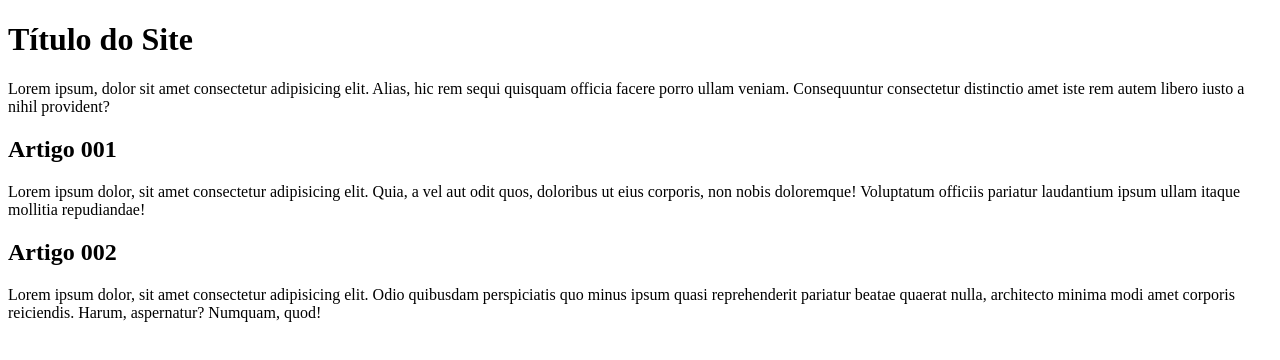
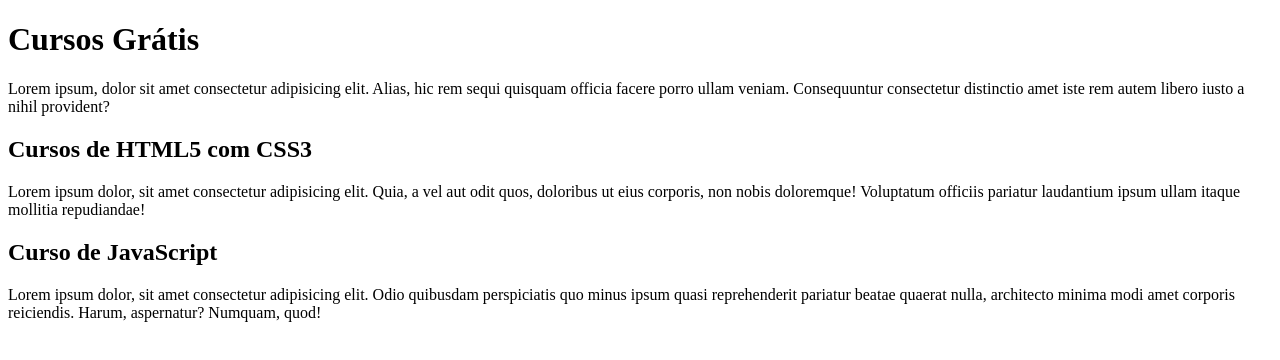
Before and after one commit to Devitor8/Projeto-site, a plain HTML site: page index.html in a window 1280 px wide. Drawn offline with Linux system fonts and the light colour scheme.

Commit message:
Atualizar o conteudo

```diff
--- a/index.html
+++ b/index.html
@@ -8,14 +8,14 @@
 <body>
     <main>
         <head>
-            <h1>Título do Site</h1>
+            <h1>Cursos Grátis</h1>
             <p>Lorem ipsum, dolor sit amet consectetur adipisicing elit. Alias, hic rem sequi quisquam officia facere porro ullam veniam. Consequuntur consectetur distinctio amet iste rem autem libero iusto a nihil provident?</p>
         </head>
         <article>
-            <h2>Artigo 001</h2>
+            <h2>Cursos de HTML5 com CSS3</h2>
             <p>Lorem ipsum dolor, sit amet consectetur adipisicing elit. Quia, a vel aut odit quos, doloribus ut eius corporis, non nobis doloremque! Voluptatum officiis pariatur laudantium ipsum ullam itaque mollitia repudiandae!</p>
         </article>
-        <article><h2>Artigo 002</h2>
+        <article><h2>Curso de JavaScript</h2>
             <p>Lorem ipsum dolor, sit amet consectetur adipisicing elit. Odio quibusdam perspiciatis quo minus ipsum quasi reprehenderit pariatur beatae quaerat nulla, architecto minima modi amet corporis reiciendis. Harum, aspernatur? Numquam, quod!</p>
         </article>
     </main>
```
